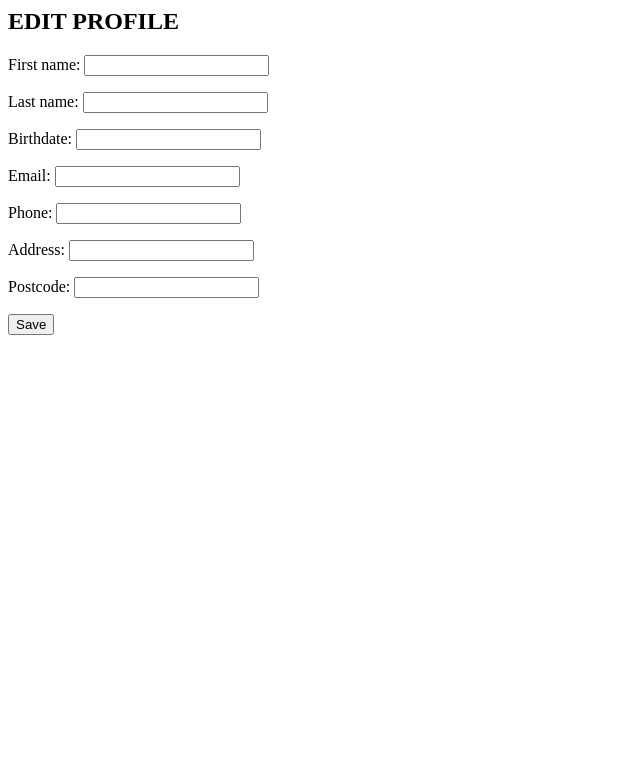
After one commit to Safoniks/Academy, a Django app: page /profile/edit/ in a window 1280 px wide. The commit adds this page. Shown: the top 783 px of the page, without its empty margins (0-640 px from the left). Run offline with Django 3.2, Linux system fonts and the light colour scheme; a user stored in the database is signed in.

Commit message:
user profile

```diff
--- a/academy/src/academy_site/forms.py
+++ b/academy/src/academy_site/forms.py
@@ -30,3 +30,13 @@ class ContactUsForm(forms.ModelForm):
     class Meta:
         model = ContactUs
         fields = ('name', 'email', 'message', )
+
+
+class ProfileForm(forms.Form):
+    first_name = forms.CharField(max_length=50)
+    last_name = forms.CharField(max_length=50)
+    birthdate = forms.DateField()
+    email = forms.EmailField()
+    phone = forms.CharField()
+    address = forms.CharField()
+    postcode = forms.IntegerField()
--- a/academy/src/academy_site/urls.py
+++ b/academy/src/academy_site/urls.py
@@ -10,5 +10,7 @@ urlpatterns = [
     url(r'^signup/$', views.signup, name='signup'),
     url(r'^signin/$', views.signin, name='signin'),
     url(r'^contact_us/$', views.contact_us, name='contact_us'),
+    url(r'^profile/$', views.profile, name='profile'),
+    url(r'^profile/edit/$', views.profile_edit, name='profile_edit'),
     url(r'^logout/$', logout, {'next_page': settings.LOGOUT_REDIRECT_URL}, name='logout'),
 ]
--- a/academy/src/academy_site/views.py
+++ b/academy/src/academy_site/views.py
@@ -1,8 +1,9 @@
 from django.contrib.auth import login, authenticate, get_user_model
-from django.contrib.auth.forms import UserCreationForm
+from django.contrib.auth.decorators import login_required
 from django.shortcuts import render, redirect
 
-from .forms import SignUpForm, SignInForm, ContactUsForm
+from .forms import SignUpForm, SignInForm, ContactUsForm, ProfileForm
+
 
 from .models import SiteUser
 AuthUser = get_user_model()
@@ -42,6 +43,7 @@ def signin(request):
             user = authenticate(email=email, password=password)
             if user and user.is_site_user:
                 login(request, user)
+                return redirect('academy_site:home')
             else:
                 form = SignInForm()
     else:
@@ -63,3 +65,26 @@ def contact_us(request):
         'contact_us_form': form,
         'user': request.user
     })
+
+
+@login_required
+def profile(request):
+    context = {
+        'user': request.user
+    }
+    return render(request, 'academy_site/profile.html', context)
+
+
+@login_required
+def profile_edit(request):
+    if request.method == 'POST':
+        form = ProfileForm(request.POST)
+        if form.is_valid():
+            form.save()
+    else:
+        form = ProfileForm()
+    context = {
+        'user': request.user,
+        'edit_form': form,
+    }
+    return render(request, 'academy_site/profile_edit.html', context)
--- a/templates/academy_site/home.html
+++ b/templates/academy_site/home.html
@@ -2,8 +2,7 @@
 <body>
 SITE
 {% if user.is_authenticated %}
-<p>Welcome, {{ user.email }}. Thanks for logging in.</p>
-<p><a href="{% url 'academy_site:logout' %}">[logout]</a></p>
+<p>Welcome, {{ user.email }}. Thanks for logging in.<a href="{% url 'academy_site:profile' %}">[profile]</a></p>
 {% else %}
 <p>Welcome, new user. Please log in.</p>
 
--- /dev/null
+++ b/templates/academy_site/profile_edit.html
@@ -0,0 +1,12 @@
+<html>
+<body>
+
+<h2>EDIT PROFILE</h2>
+<form method="post">
+    {% csrf_token %}
+    {{ edit_form.as_p }}
+    <button type="submit">Save</button>
+</form>
+
+</body>
+</html>
```
Also changed, not shown: templates/academy_site/profile.html (added, +13 -0 lines).
